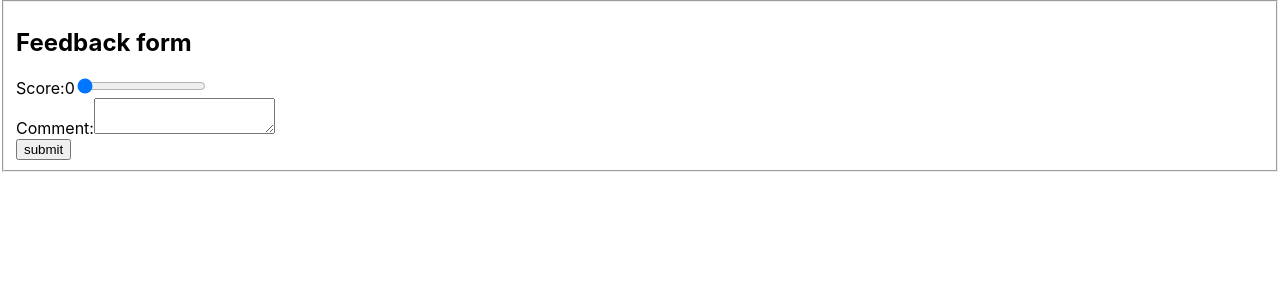
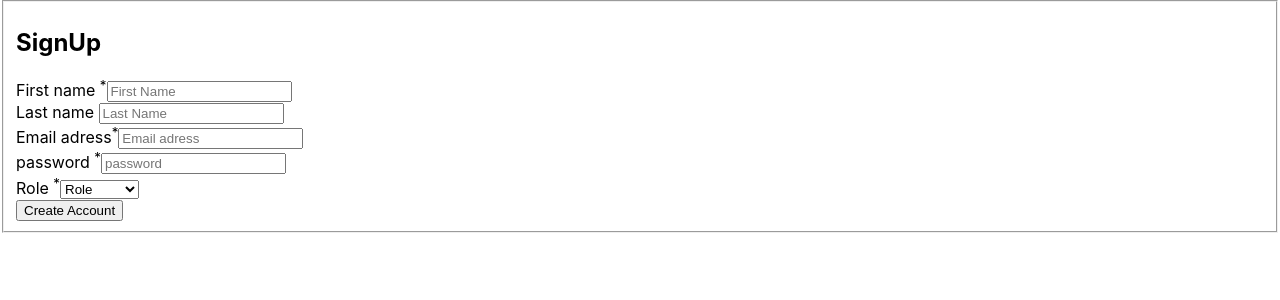
Before and after one commit to Saurav19956/ReactAllConcept, a React (Create React App) app: page / in a window 1280 px wide. Shown: the top 300 px of the page. Built offline with nearby package versions, Linux system fonts and the light colour scheme.

Commit message:
registration form

```diff
--- a/src/App.js
+++ b/src/App.js
@@ -1,55 +1,104 @@
-// import DessertList from './DessertList.js';
+import react, {useState} from 'react'
+import {validateEmail} from './utils';
 
-// const dessert = [
-//   {name: "IceCream", price: 20},
-//   {name: "Cold Coffie", price: 30},
-// ]
+function App(){
+  const PasswordErrorMessage = ()=>{
+    return(
+     <p> password should have atleast 8 charcter</p>
+    )
+  }
+  const EmailErrorMessage = ()=>{
+    return(
+      <p>please Enter valid email adress</p>
+    )
+  }
+  const [firstName, setfirstName] = useState('');
+  const [lastName, setlastName] = useState('');
+  const [email, setEmail] = useState({
+    value: "", isTouched: false,
+  });
+  const [password, setPassword] = useState({
+    value: "",
+    isTouched: false,
+  });
 
+  const [role, setRole] = useState('role')
 
-// export default function App(){
-//   return(
-//     <div>
-//       <h1>Rendering list</h1>
-//       < DessertList data = {dessert}/>
-//     </div>
-//   )
-// }
+  const getIsFormValid = ()=>{
+    return(
+      firstName.trim() !== "" && validateEmail(email) && password.value.length >= 8 && (role === 'individual' || role === 'business')
+    )
+  }
 
+  // clear form
+  const clearForm = ()=>{
+    setfirstName('');
+    setlastName('');
+    setEmail('');
+    setPassword({value: "", isTouched: false});
+    setRole('role')
+  }
 
-import react, {useState} from 'react';
-
-
-function AppFeedBackForm(){
-  const [score, setScore] = useState(0);
-  const [comment, setComment] = useState('');
-  const handleSubmit = (e)=>{
-    if(Number(score) <= 5 && comment.length < 10){
-      alert('please provide comment why experience was poor')
+  const handleSubmit= (event)=>{
+    event.preventDefault();
+    if(getIsFormValid()){
+      alert('Account created');
+      clearForm();
     }
-    console.log('form submitted');
-    setScore(0);
-    setComment('')
 
   }
     return(
   <div>
     <form onSubmit={handleSubmit}>
       <fieldset>
-                <h2> Feedback form</h2>
+        <h2> SignUp</h2>
         <div>
-                  <label>Score:{score}</label>
-                  <input type = "range" min= "0" max= "10" value ={score} onChange={e=>setScore(e.target.value)}/>
+          <label>First name <sup>*</sup></label>
+          <input placeholder='First Name' value = {firstName} onChange={(e) =>setfirstName(e.target.value)} />
         </div>
         <div>
-                  <label>Comment:</label>
-                  <textarea value = {comment} onChange={e =>setComment(e.target.value)}/>
+          <label>Last name </label>
+          <input placeholder='Last Name' value = {lastName} onChange={(e)=> setlastName(e.target.value)} />
         </div>
-                <button type='submit'>submit</button>
+        <div>
+          <label> Email adress<sup>*</sup></label>
+          <input placeholder='Email adress' value = {email.value} onChange={(e)=> setEmail({...email, value: e.target.value})}
+          onBlur={() =>
+            setEmail((prev) => ({ ...prev, isTouched: true }))
+          }
+           />
+           {email.isTouched && !validateEmail(email.value) && (
+              <EmailErrorMessage />
+            )}
+        </div>
+        <div>
+          <label> password <sup>*</sup></label>
+          <input type = 'password' placeholder='password' value={password.value} onChange={(e)=>setPassword({...password, value: e.target.value})}
+              onBlur={()=>{
+                setPassword((prev) =>({
+                  ...prev, isTouched: true
+                }))
+              }}
+          />
+          {password.isTouched && password.value.length < 8 && (
+              <PasswordErrorMessage />
+          )}
+        </div>
+        <div>
+          <label> Role <sup>*</sup></label>
+          <select value={role}
+              onChange={(e) => setRole(e.target.value)}>
+            <option value= 'role'>Role</option>
+            <option value= 'individual'>Individual</option>
+            <option value= 'business'>Business</option>
+          </select>
+        </div>
+        <button type='submit' disabled = {!getIsFormValid}>Create Account</button>
       </fieldset>
+
     </form>
   </div>
   )
-
 }
 
-export default AppFeedBackForm;
+export default App;
--- /dev/null
+++ b/src/utils.js
@@ -0,0 +1,7 @@
+export const validateEmail = (email)=>{
+    return String(email)
+    .toLowerCase()
+    .match(
+        /^(([^<>()[\]\\.,;:\s@"]+(\.[^<>()[\]\\.,;:\s@"]+)*)|(".+"))@((\[[0-9]{1,3}\.[0-9]{1,3}\.[0-9]{1,3}\.[0-9]{1,3}\])|(([a-zA-Z\-0-9]+\.)+[a-zA-Z]{2,}))$/
+    )
+}
```
Also changed, not shown: 1 other file (tests, documents, lock files or other folders). Lines whose indentation alone changed are shown as unchanged.
